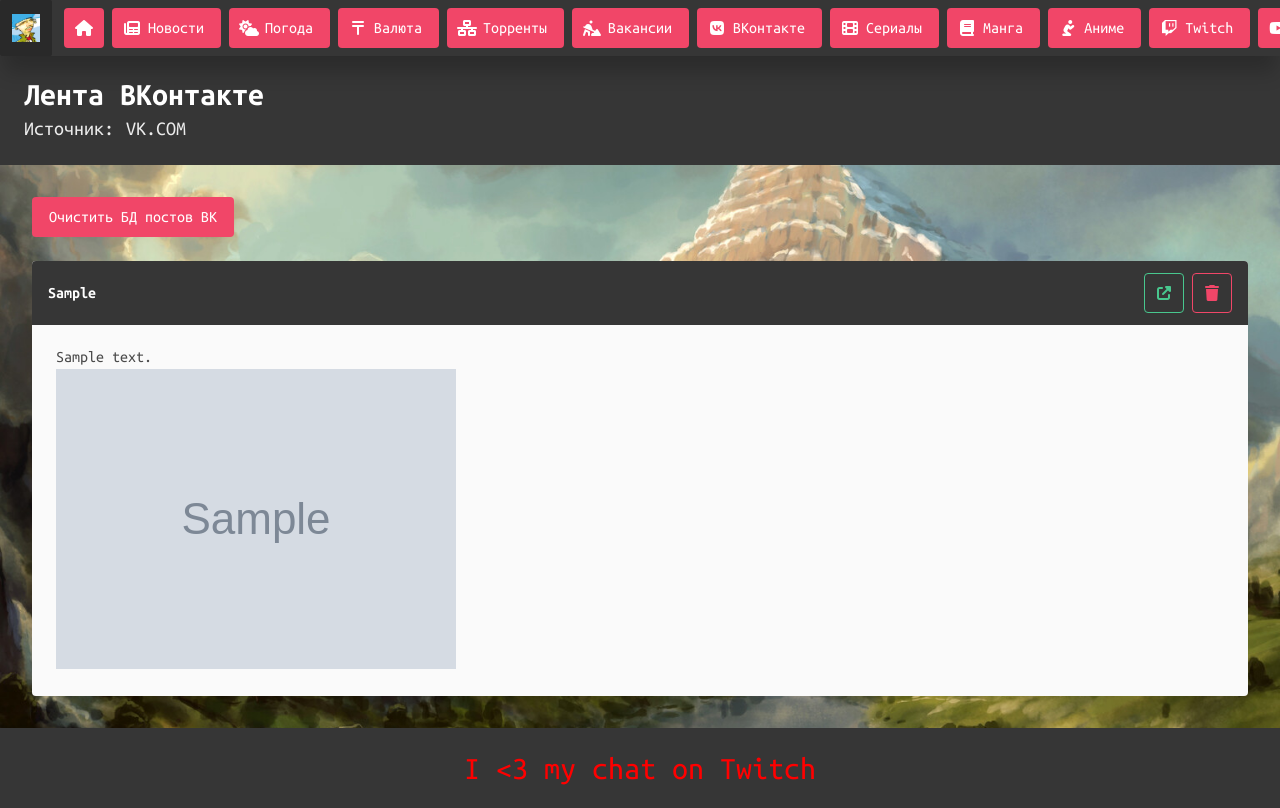
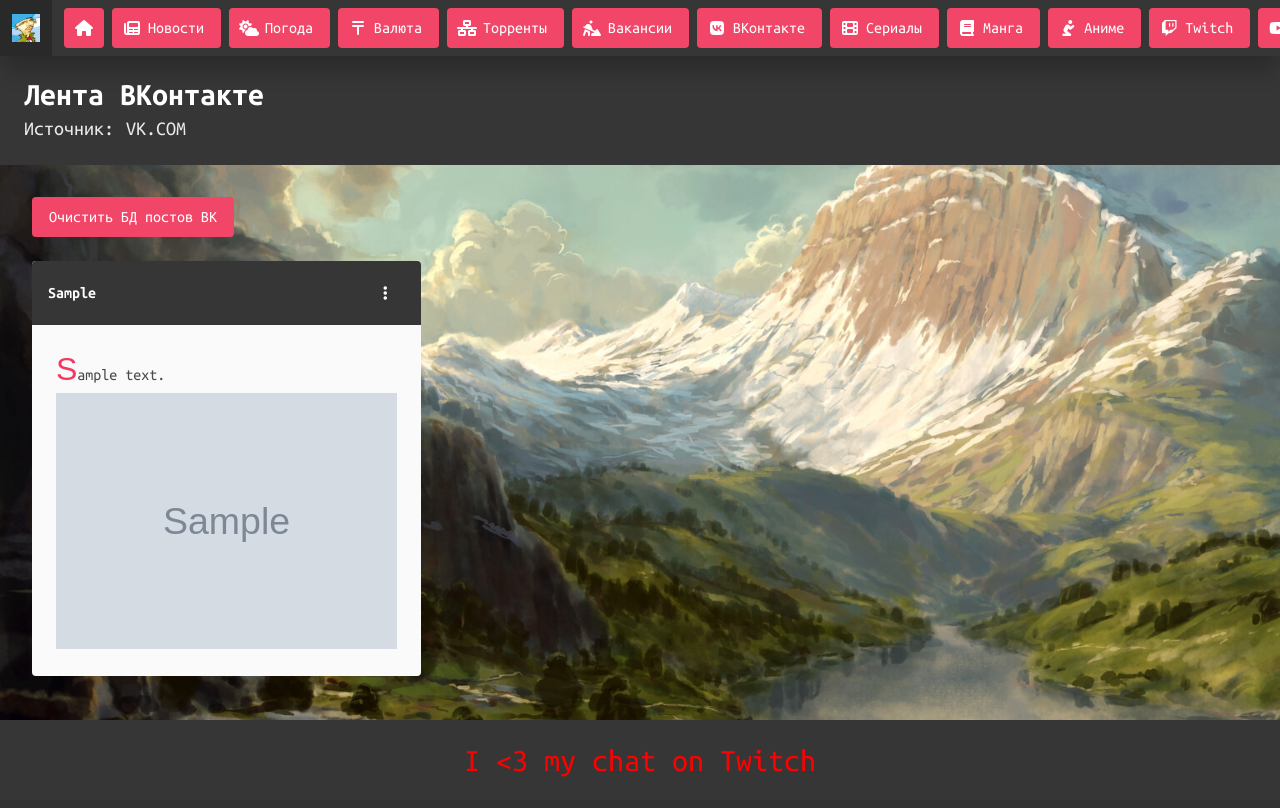
Before and after one commit to basher-balance/my_ethernet, a Django app: template vk/templates/vk/vk.html in a window 1280 px wide. After the commit the page ends 777 px from the top, so only its background shows below. Run offline with Django 3.2, Linux system fonts and the light colour scheme; the template is opened without the code that fills it: most values are stand-ins (such as "Sample title", 1, 10 or a date in 2020); grey boxes marked "Sample" are stand-in pictures; some libraries are stand-ins or nearby versions.

Commit message:
refactor vk

```diff
--- /dev/null
+++ b/pyss/static/css/vk.css
@@ -0,0 +1,5 @@
+p.first-letter:first-letter {
+  font-family: "Fira Sans", sans-serif;
+  font-size: 200%;
+  color: #f03a5f;
+}
--- a/vk/templates/vk/vk.html
+++ b/vk/templates/vk/vk.html
@@ -6,27 +6,52 @@
 <a href="{% url 'vk:delete_post' %}" class="button is-danger mb-5">
   Очистить БД постов ВК
 </a>
+<div class="tile is-ancestor columns is-multiline">
   {% for k in list_post_vk %}
-<article class="message is-dark">
+  <div class="tile is-parent is-4">
+    <article class="tile is-child message is-dark">
       <div class="message-header">
         <p>{{ k.data_post }}</p>
         <div>
-      <a class="button is-success is-outlined" target="_blank" href="{{ k.link_post }}">
+          <div class="dropdown is-hoverable is-right">
+            <div class="dropdown-trigger">
+              <button class="button is-dark has-text-white" aria-haspopup="true" aria-controls="dropdown-menu">
                 <span class="icon is-small">
-          <i class="fa-solid fa-up-right-from-square"></i>
+                  <i class="fa-solid fa-ellipsis-vertical"></i>
                 </span>
+              </button>
+            </div>
+            <div class="dropdown-menu" id="dropdown-menu" role="menu">
+              <div class="dropdown-content">
+                <a class="dropdown-item" href="{{ k.link_post }}" target="_blank">
+                  <span class="icon is-small">
+                    <i class="fa-solid fa-arrow-up-right-from-square"></i>
+                  </span>
+                  Перейти на пост
                 </a>
-      <a class="button is-danger is-outlined" href="{% url 'vk:hidden_post' pk=k.id %}">
+                <hr class="dropdown-divider">
+                <a class="dropdown-item has-text-danger" href="{% url 'vk:hidden_post' pk=k.id %}">
                   <span class="icon is-small">
-          <i class="fas fa-trash"></i>
+                    <i class="fas fa-eye-slash"></i>
                   </span>
+                  Удалить
                 </a>
               </div>
             </div>
+          </div>
+        </div>
+      </div>
       <div class="message-body">
-    <p>{{ k.text_post }}</p>
+        <p class="first-letter">{{ k.text_post }}</p>
+        {% if not k.link_image_post == "No image" %}
+        <div class="message-image">
           <img src={{ k.link_image_post }} />
         </div>
+        {% endif %}
+      </div>
     </article>
+  </div>
   {% endfor %}
+  <script>loadCSS('static/css/vk.css');</script>
+</div>
 {% endblock %}
```
Lines whose indentation alone changed are shown as unchanged.
